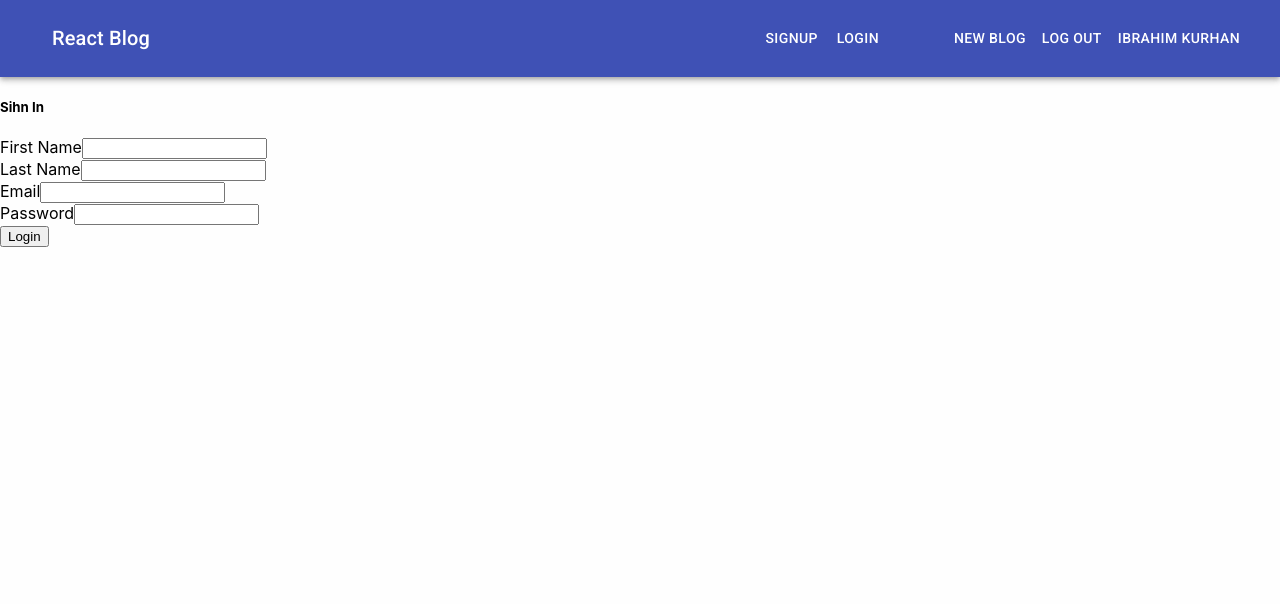
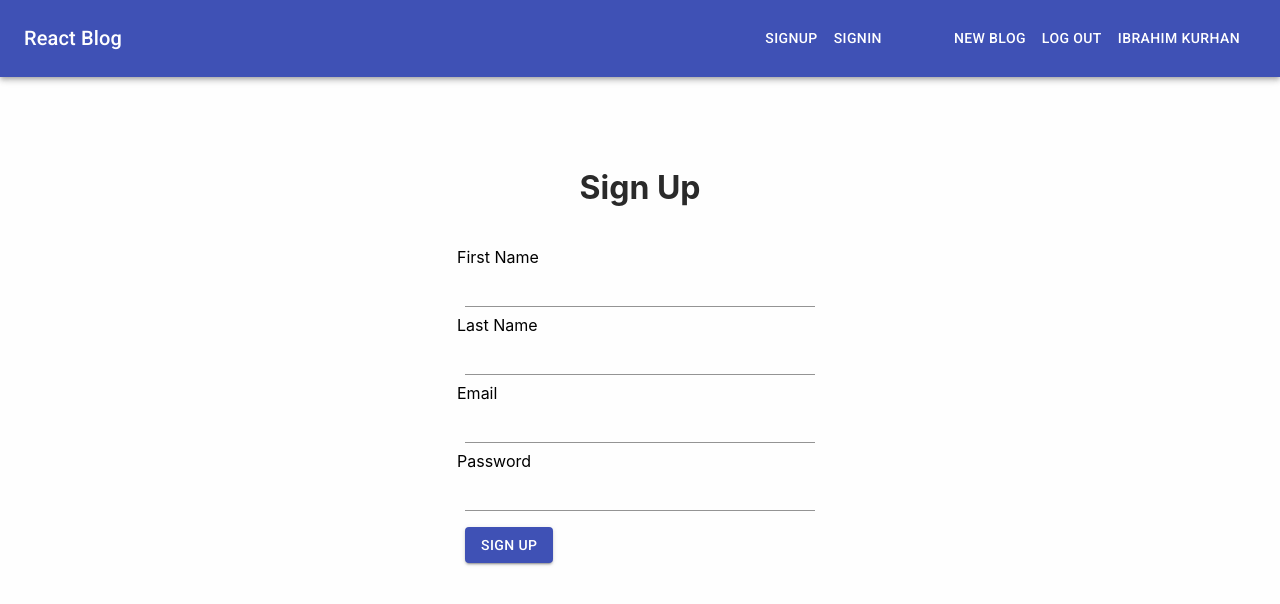
Before and after one commit to ibkibk/React-Redux-Firebase-Blog, a React (Create React App) app: page /signup in a window 1280 px wide. Shown: the top 604 px of the page. Built offline with nearby package versions, Linux system fonts and the light colour scheme.

Commit message:
button has been displayed dynamicly

```diff
--- a/package.json
+++ b/package.json
@@ -14,7 +14,11 @@
     "react-router-dom": "^5.2.0",
     "react-scripts": "4.0.1",
     "redux": "^4.0.5",
+    "styled-components": "^5.2.1",
     "web-vitals": "^0.2.4"
+  },
+  "resolutions": {
+    "styled-components": "^5"
   },
   "scripts": {
     "start": "react-scripts start",
--- a/src/component/auth/SignIn.js
+++ b/src/component/auth/SignIn.js
@@ -1,4 +1,8 @@
 import React, { Component } from "react";
+import Button from "../../utility/Button";
+import Input from "../../utility/Input";
+import StyledPage from "../../utility/Styled";
+import StyledH1 from "../../utility/StyledH1";
 
 export default class SignIn extends Component {
   state = {
@@ -16,22 +20,22 @@ export default class SignIn extends Component {
   };
   render() {
     return (
-      <div>
+      <StyledPage>
         <form onSubmit={this.handleSubmit}>
-          <h5>Sihn In</h5>
+          <StyledH1>Sign In</StyledH1>
           <div>
             <label htmlFor="email">Email</label>
-            <input type="email" id="email" onChange={this.handleChange} />
+            <Input type="email" id="email" onChange={this.handleChange} />
           </div>
           <div>
             <label htmlFor="password">Password</label>
-            <input type="password" id="password" onChange={this.handleChange} />
+            <Input type="password" id="password" onChange={this.handleChange} />
           </div>
           <div>
-            <button>Login</button>
+            <Button>Sign in</Button>
           </div>
         </form>
-      </div>
+      </StyledPage>
     );
   }
 }
--- a/src/component/auth/SignUp.js
+++ b/src/component/auth/SignUp.js
@@ -1,4 +1,8 @@
 import React, { Component } from "react";
+import Button from "../../utility/Button";
+import Input from "../../utility/Input";
+import StyledPage from "../../utility/Styled";
+import StyledH1 from "../../utility/StyledH1";
 
 export default class SignUp extends Component {
   state = {
@@ -18,30 +22,30 @@ export default class SignUp extends Component {
   };
   render() {
     return (
-      <div>
+      <StyledPage>
         <form onSubmit={this.handleSubmit}>
-          <h5>Sihn In</h5>
+          <StyledH1>Sign Up</StyledH1>
           <div>
             <label htmlFor="firstName">First Name</label>
-            <input type="text" id="firstName" onChange={this.handleChange} />
+            <Input type="text" id="firstName" onChange={this.handleChange} />
           </div>{" "}
           <div>
             <label htmlFor="lastName">Last Name</label>
-            <input type="text" id="lastName" onChange={this.handleChange} />
+            <Input type="text" id="lastName" onChange={this.handleChange} />
           </div>
           <div>
             <label htmlFor="email">Email</label>
-            <input type="email" id="email" onChange={this.handleChange} />
+            <Input type="email" id="email" onChange={this.handleChange} />
           </div>
           <div>
             <label htmlFor="password">Password</label>
-            <input type="password" id="password" onChange={this.handleChange} />
+            <Input type="password" id="password" onChange={this.handleChange} />
           </div>
           <div>
-            <button>Login</button>
+            <Button>Sign Up</Button>
           </div>
         </form>
-      </div>
+      </StyledPage>
     );
   }
 }
--- a/src/component/blogs/CreateBlog.js
+++ b/src/component/blogs/CreateBlog.js
@@ -1,5 +1,9 @@
 import React, { Component } from "react";
-
+import Button from "../../utility/Button";
+import Input from "../../utility/Input";
+import TextField from "../../utility/TextField";
+import StyledPage from "../../utility/Styled";
+import StyledH1 from "../../utility/StyledH1";
 export default class CreateBlog extends Component {
   state = {
     title: "",
@@ -16,24 +20,25 @@ export default class CreateBlog extends Component {
   };
   render() {
     return (
-      <div>
+      <StyledPage>
         <form onSubmit={this.handleSubmit}>
-          <h5>Create new Blog</h5>
+          <StyledH1>Create new Blog</StyledH1>
           <div>
             <label htmlFor="title">Title</label>
-            <input type="text" id="title" onChange={this.handleChange} />
+            <Input type="text" id="title" onChange={this.handleChange} />
           </div>
           <div>
-            <label htmlFor="content">Password</label>
-            <textarea type="text" id="content" onChange={this.handleChange}>
+            <label htmlFor="content">Create Blog Content</label>
+            <br></br>
+            <TextField type="text" id="content" onChange={this.handleChange}>
               Blog Content
-            </textarea>
+            </TextField>
           </div>
           <div>
-            <button>Create</button>
+            <Button>Create</Button>
           </div>
         </form>
-      </div>
+      </StyledPage>
     );
   }
 }
--- a/src/component/navBar/NavBar.js
+++ b/src/component/navBar/NavBar.js
@@ -27,12 +27,6 @@ const NavBar = () => {
     <div>
       <AppBar position="static">
         <Toolbar>
-          <IconButton
-            edge="start"
-            className={classes.menuButton}
-            color="inherit"
-            aria-label="menu"
-          ></IconButton>
           <Typography variant="h6" className={classes.title}>
             <Link to="/" style={{ color: "white", textDecoration: "none" }}>
               React Blog
--- a/src/component/navBar/SignedOut.js
+++ b/src/component/navBar/SignedOut.js
@@ -21,7 +21,7 @@ function SignedOut() {
           to="/signin"
           style={{ color: "white", textDecoration: "none" }}
         >
-          Login
+          SignIn
         </NavLink>
       </Button>
 
--- /dev/null
+++ b/src/utility/Button.js
@@ -0,0 +1,23 @@
+import React from "react";
+import { makeStyles } from "@material-ui/core/styles";
+import Button from "@material-ui/core/Button";
+
+const useStyles = makeStyles((theme) => ({
+  root: {
+    "& > *": {
+      margin: theme.spacing(1),
+    },
+  },
+}));
+
+export default function ContainedButtons(props) {
+  const classes = useStyles();
+
+  return (
+    <div className={classes.root}>
+      <Button variant="contained" color="primary">
+        {props.children}
+      </Button>
+    </div>
+  );
+}
--- /dev/null
+++ b/src/utility/Input.js
@@ -0,0 +1,22 @@
+import React from "react";
+import { makeStyles } from "@material-ui/core/styles";
+import TextField from "@material-ui/core/TextField";
+
+const useStyles = makeStyles((theme) => ({
+  root: {
+    "& > *": {
+      margin: theme.spacing(1),
+      minWidth: "350px",
+    },
+  },
+}));
+
+export default function BasicTextFields() {
+  const classes = useStyles();
+
+  return (
+    <form className={classes.root} noValidate autoComplete="off">
+      <TextField id="standard-basic" />
+    </form>
+  );
+}
--- /dev/null
+++ b/src/utility/Styled.js
@@ -0,0 +1,8 @@
+import styled from "styled-components";
+
+const StyledPage = styled.div`
+  margin-top: 70px;
+  display: flex;
+  justify-content: center;
+`;
+export default StyledPage;
--- /dev/null
+++ b/src/utility/StyledH1.js
@@ -0,0 +1,9 @@
+import styled from "styled-components";
+
+const StyledH1 = styled.h1`
+  margin-bottom: 40px;
+  color: #2a2a2a;
+  display: flex;
+  justify-content: center;
+`;
+export default StyledH1;
--- /dev/null
+++ b/src/utility/TextField.js
@@ -0,0 +1,22 @@
+import React from "react";
+import { makeStyles } from "@material-ui/core/styles";
+import TextField from "@material-ui/core/TextField";
+
+const useStyles = makeStyles((theme) => ({
+  root: {
+    "& > *": {
+      margin: theme.spacing(1),
+      minWidth: "350px",
+    },
+  },
+}));
+
+export default function BasicTextFields() {
+  const classes = useStyles();
+
+  return (
+    <form className={classes.root} noValidate autoComplete="off">
+      <TextField id="standard-basic" />
+    </form>
+  );
+}
```
Also changed, not shown: 2 other files (tests, documents, lock files or other folders).
